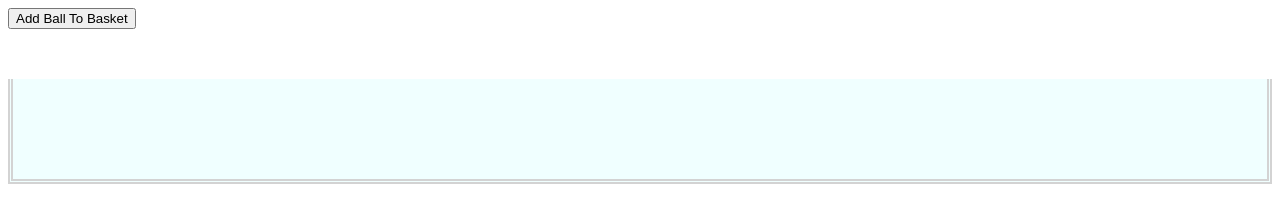
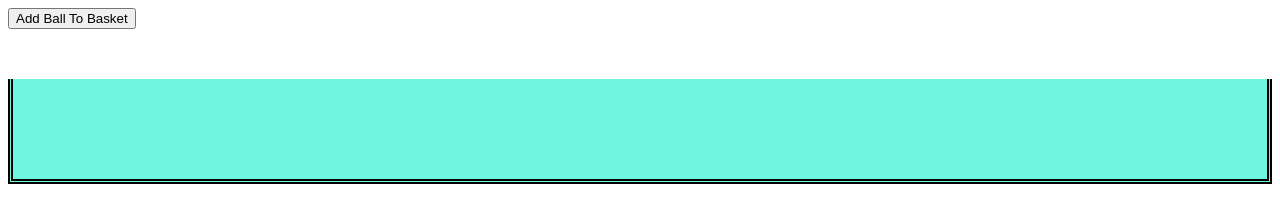
Before and after one commit to Py605/Move-Ball-To-Basket, a plain HTML site: page index.html in a window 1280 px wide. Drawn offline with nearby package versions, Linux system fonts and the light colour scheme.

Commit message:
updated basket color

```diff
--- a/style.css
+++ b/style.css
@@ -15,13 +15,13 @@ button:hover {
 }
 
 #basket {
-    border: 5px double lightgrey;
+    border: 5px double black;
     border-top: none;
     margin-top: 50px;
     display: flex;
     flex-wrap: wrap-reverse;
     min-height: 100px;
-    background-color: azure;
+    background-color: rgb(112, 245, 227);
 }
 
 .ball {
```
